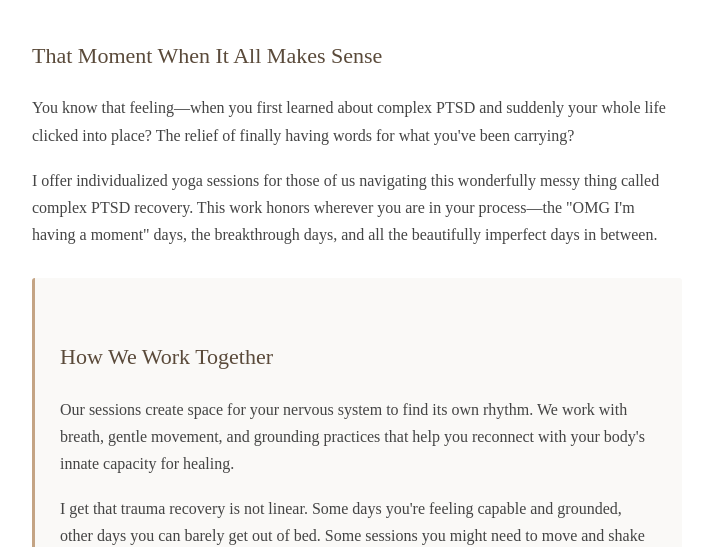
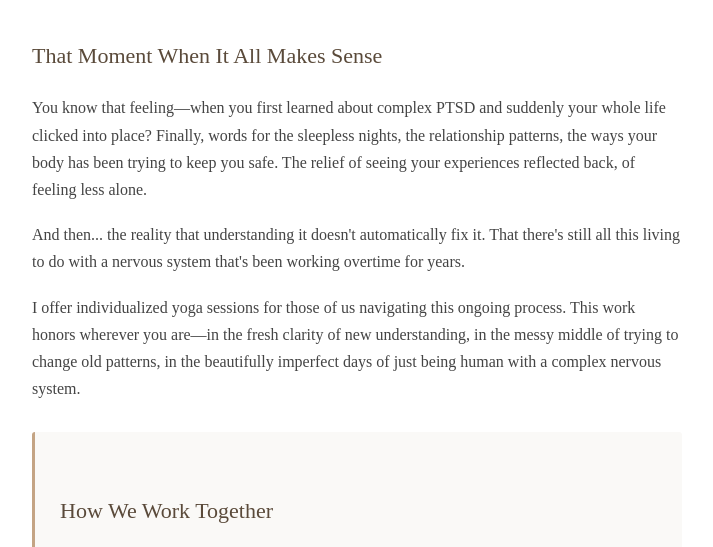
Before and after one commit to omgcptsd/omgcptsd.github.io, a plain HTML site: page index.html in a window 1280 px wide. Shown: the part 184-731 px from the top of the page, without its empty margins (283-996 px from the left). Drawn offline with Linux system fonts and the light colour scheme.

Commit message:
intro update

```diff
--- a/index.html
+++ b/index.html
@@ -170,9 +170,11 @@
     </div>
 
     <h2>That Moment When It All Makes Sense</h2>
-    <p>You know that feeling—when you first learned about complex PTSD and suddenly your whole life clicked into place? The relief of finally having words for what you've been carrying?</p>
+    <p>You know that feeling—when you first learned about complex PTSD and suddenly your whole life clicked into place? Finally, words for the sleepless nights, the relationship patterns, the ways your body has been trying to keep you safe. The relief of seeing your experiences reflected back, of feeling less alone.</p>
 
-    <p>I offer individualized yoga sessions for those of us navigating this wonderfully messy thing called complex PTSD recovery. This work honors wherever you are in your process—the "OMG I'm having a moment" days, the breakthrough days, and all the beautifully imperfect days in between.</p>
+    <p>And then... the reality that understanding it doesn't automatically fix it. That there's still all this living to do with a nervous system that's been working overtime for years.</p>
+
+    <p>I offer individualized yoga sessions for those of us navigating this ongoing process. This work honors wherever you are—in the fresh clarity of new understanding, in the messy middle of trying to change old patterns, in the beautifully imperfect days of just being human with a complex nervous system.</p>
 
     <div class="approach-section">
         <h2>How We Work Together</h2>
```
